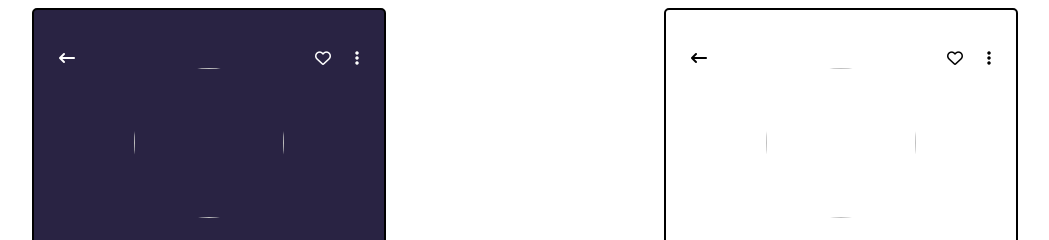
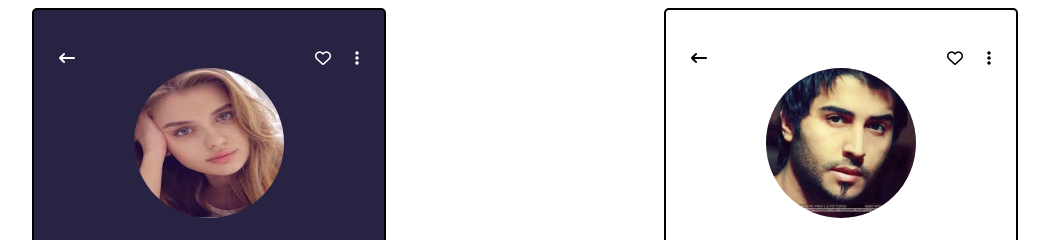
Before and after one commit to Harshali-Kanoje/Design-Cards, a plain HTML site: page index.html in a window 1280 px wide. Shown: the top 240 px of the page, without its empty margins (115-1164 px from the left). Drawn offline with Linux system fonts and the light colour scheme.

Commit message:
add images

```diff
--- a/index.html
+++ b/index.html
@@ -157,7 +157,7 @@
         </div>
 
         <div class="card-content">
-            <img src="./../Images/girl.jpg" alt="">
+            <img src="/img/girl.jpg" alt="">
             <h1>Baverly Little</h1>
             <h3 class="heading3">Seniour Product Designer</h3>
             <p>Create Usable Interface and Design @ Graphic$park</p>
@@ -193,7 +193,7 @@
         </div>
 
         <div class="card-content">
-            <img src="./../Images/handsome-boy.jpg" alt="">
+            <img src="/img/handsome-boy.jpg" alt="">
             <h1>Andrew Neil</h1>
             <h3 class="heading3 heading">Seniour Product Designer</h3>
             <p>Create Usable Interface and Design @ Graphic$park</p>
```
Also changed, not shown: img/girl.jpg (added), img/handsome-boy.jpg (added).
